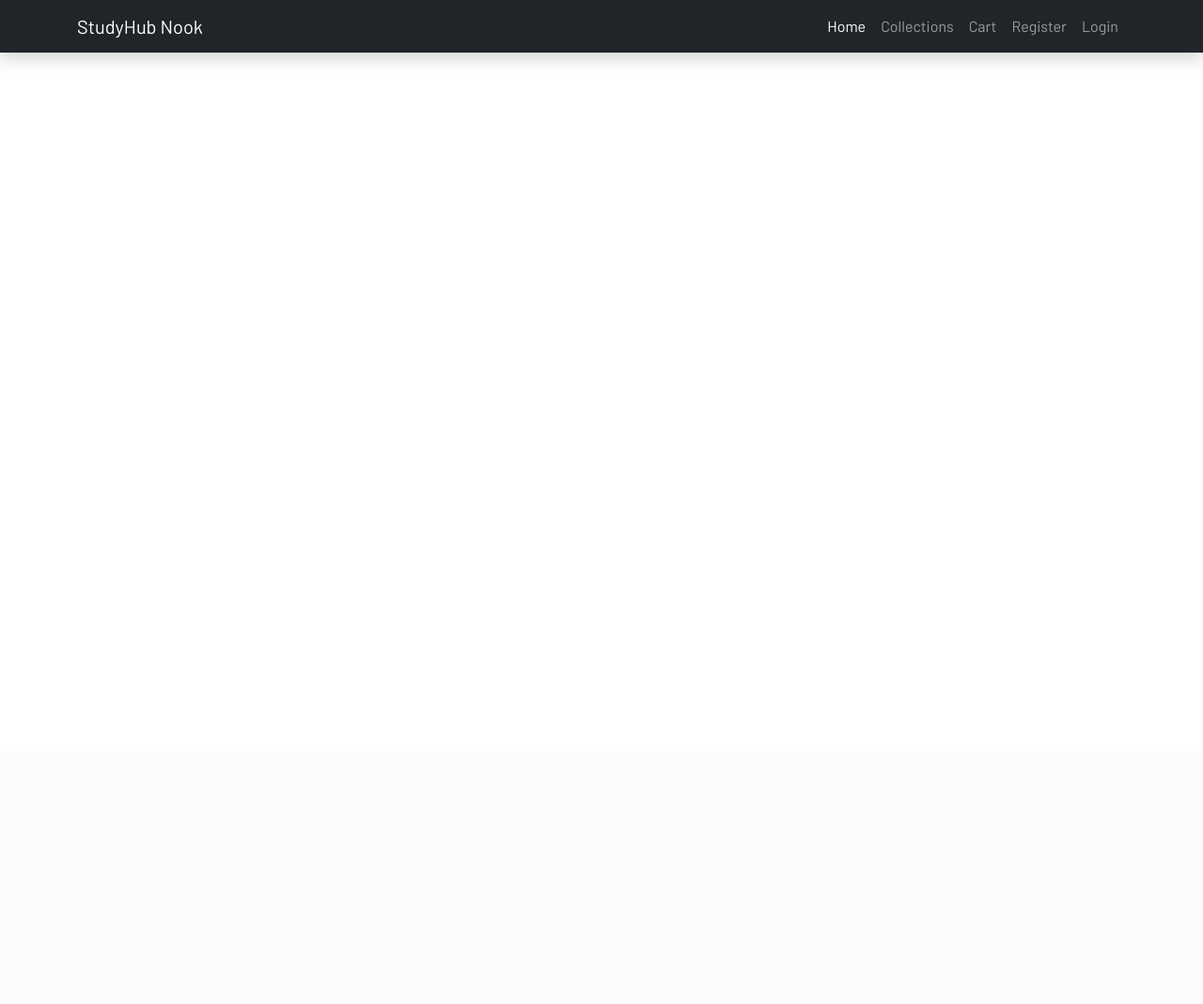
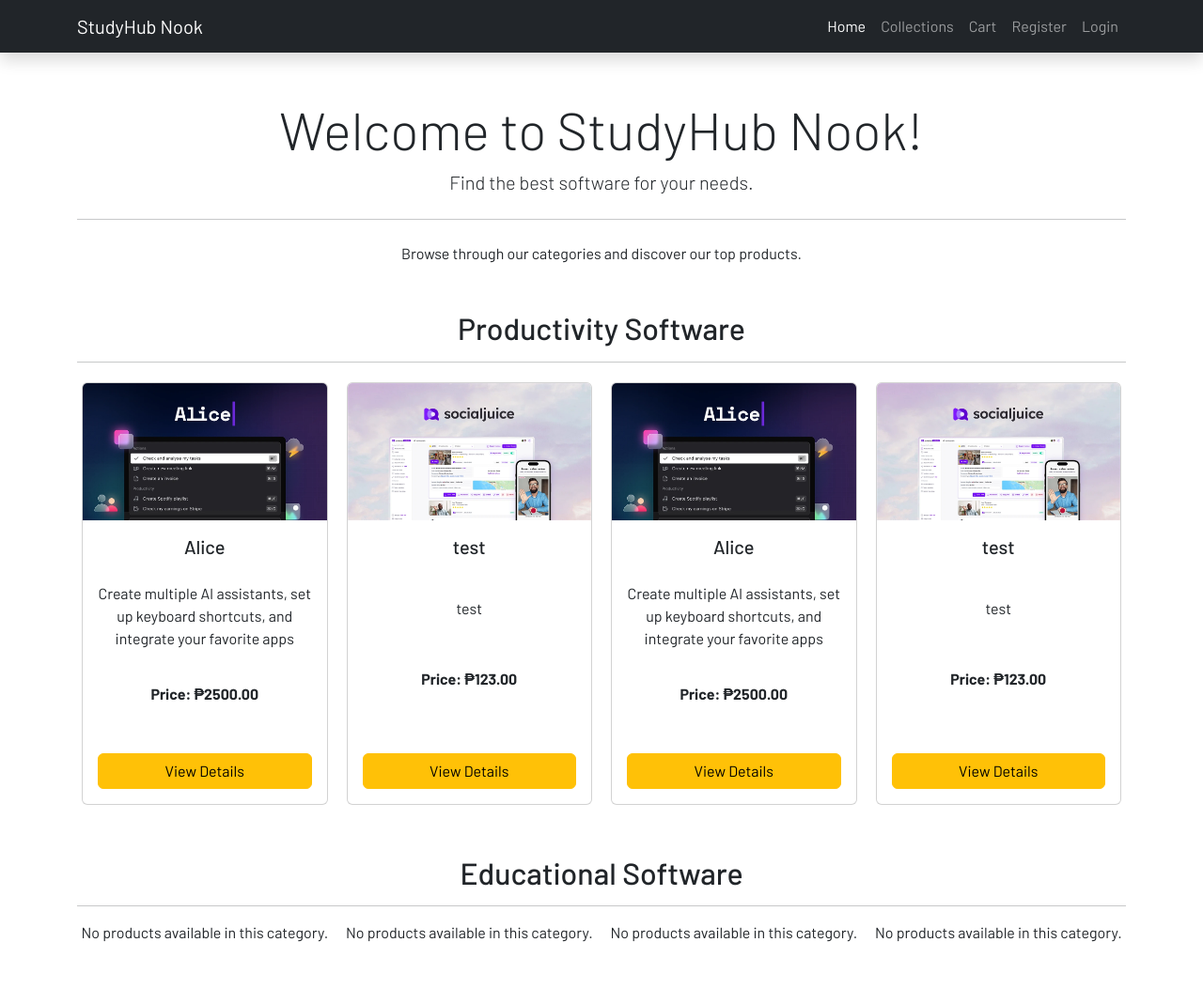
Before and after one commit to Wavxr/StudyNook-Hub, a PHP site: page / in a window 1280 px wide. Shown: the whole page at 94% size. Before the commit the page ends 66 px from the top, so only its background shows below. Run offline with PHP 8.4, Linux system fonts and the light colour scheme; data comes from the database, SQL or seed files in the repository; some libraries are stand-ins or nearby versions.

Commit message:
Added: index.page

```diff
--- a/includes/footer.php
+++ b/includes/footer.php
@@ -1,7 +1,28 @@
 <script src="assets/js/jquery-3.7.1.min.js"></script>
     <script src="assets/js/bootstrap.bundle.min.js"></script>
     <script src="assets/js/custom.js"></script>
+    <script src="https://cdnjs.cloudflare.com/ajax/libs/OwlCarousel2/2.3.4/owl.carousel.min.js"></script>
 
+    <script>
+    $(document).ready(function(){
+        $('.owl-carousel').owlCarousel({
+            loop: true,
+            margin: 10,
+            nav: true,
+            responsive: {
+                0: {
+                    items: 1
+                },
+                600: {
+                    items: 2
+                },
+                1000: {
+                    items: 4
+                }
+            }
+        });
+    });
+    </script>
     <script>
       <?php
         session_start();
--- a/includes/header.php
+++ b/includes/header.php
@@ -4,11 +4,47 @@
     <meta charset="utf-8">
     <meta name="viewport" content="width=device-width, initial-scale=1">
     <title>StudyHub Nook | PHP</title>
+    <link rel="stylesheet" href="https://cdnjs.cloudflare.com/ajax/libs/OwlCarousel2/2.3.4/assets/owl.carousel.min.css">
+    <link rel="stylesheet" href="https://cdnjs.cloudflare.com/ajax/libs/OwlCarousel2/2.3.4/assets/owl.theme.default.min.css">
     <link href="assets/css/bootstrap.min.css" rel="stylesheet">
     <link rel="stylesheet" href="assets/css/custom.css">
     <script src="https://kit.fontawesome.com/8f0342e128.js" defer crossorigin="anonymous"></script>
     <!-- SweetAlert -->
     <script src="https://unpkg.com/sweetalert/dist/sweetalert.min.js"></script>
+
+    <style>
+        .card {
+            height: 100%;
+        }
+        .card-body {
+            display: flex;
+            flex-direction: column;
+            justify-content: space-between;
+        }
+        .owl-nav button {
+            background-color: #27ae60 !important;
+            border: none !important;
+            border-radius: 50% !important;
+            width: 40px !important;
+            height: 40px !important;
+            position: absolute !important;
+            top: 50% !important;
+            transform: translateY(-50%) !important;
+        }
+        .owl-nav button span {
+            font-size: 1.5rem;
+            color: #fff;
+        }
+        .owl-nav button.owl-prev {
+            left: -20px;
+        }
+        .owl-nav button.owl-next {
+            right: -20px;
+        }
+        .owl-carousel .item {
+            margin: 5px;
+        }
+    </style>
   </head>
   <body>
     <?php include('navbar.php'); ?>
--- a/index.php
+++ b/index.php
@@ -1,23 +1,55 @@
 <?php
-session_start();
-include('includes/header.php'); ?>
+include('includes/header.php');
+include('functions/userfunctions.php');
+?>
 
-<div class="py-5">
-    <div class="container">
-            <div class="row">
-                <div class="col-md-12">
-                    <?php if(isset($_SESSION['message'])) { ?>
-                        <div class="alert alert-warning alert-dismissible fade show" role="alert">
-                            <strong>Notice!</strong> <?= $_SESSION['message'] ?>
-                            <button type="button" class="btn-close" data-bs-dismiss="alert" aria-label="Close"></button>
-                        </div>
-                    <?php unset($_SESSION['message']); } ?>
+<div class="container my-5">
+    <!-- Hero Section -->
+    <div class="jumbotron text-center">
+        <h1 class="display-4">Welcome to StudyHub Nook!</h1>
+        <p class="lead">Find the best software for your needs.</p>
+        <hr class="my-4">
+        <p>Browse through our categories and discover our top products.</p>
+    </div>
 
+    <!-- Displaying Categories -->
+    <?php
+    $categories = getAllActive('categories');
+    if(mysqli_num_rows($categories) > 0) {
+        while($category = mysqli_fetch_array($categories)) {
+            $category_id = $category['id']; ?>
+            <div class="category-section my-5">
+                <h2 class="text-center"><?= $category['name']; ?></h2>
+                <hr>
+                <div class="owl-carousel owl-theme">
+                    <?php
+                    $products = getProdByCategory($category_id);
+                    if(mysqli_num_rows($products) > 0) {
+                        while($product = mysqli_fetch_array($products)) {
+                            if($product['qty'] > 0) { ?>
+                            <div class="item">
+                                <div class="card" style="min-height: 450px;">
+                                    <img src="uploads/<?= $product['image']; ?>" class="card-img-top" alt="<?= $product['name']; ?>">
+                                    <div class="card-body">
+                                        <h5 class="card-title text-center"><?= $product['name']; ?></h5>
+                                        <p class="card-text text-center"><?= $product['small_description']; ?></p>
+                                        <p class="text-center"><strong>Price: ₱<?= $product['selling_price']; ?></strong></p>
+                                        <a href="view-product.php?product=<?= $product['slug']; ?>" class="btn btn-warning px-4 mt-3 btn-block">View Details</a>
+                                    </div>
+                                </div>
+                            </div>
+                            <?php
+                            }
+                        }
+                    } else {
+                        echo "<p class='text-center'>No products available in this category.</p>";
+                    } ?>
                 </div>
             </div>
-    </div>
+        <?php }
+    } else {
+        echo "<p class='text-center'>No categories available.</p>";
+    } ?>
 </div>
 
-
-
 <?php include('includes/footer.php'); ?>
--- a/products.php
+++ b/products.php
@@ -35,7 +35,7 @@ if(isset($_GET['category']))
                                                                 <img src="uploads/<?= $item['image']; ?>" alt="<?= $item['name']; ?>" class="w-100">
                                                                 <h4 class="text-center"><?= $item['name']; ?></h4>
                                                                 <p class="text-center"><?= $item['small_description']; ?></p>
-                                                                <h5 class="text-center">P<?= $item['selling_price']; ?></h>
+                                                                <h5 class="text-center">₱<?= $item['selling_price']; ?></h>
                                                             </div>
                                                         </div>
                                                     </a>
```
